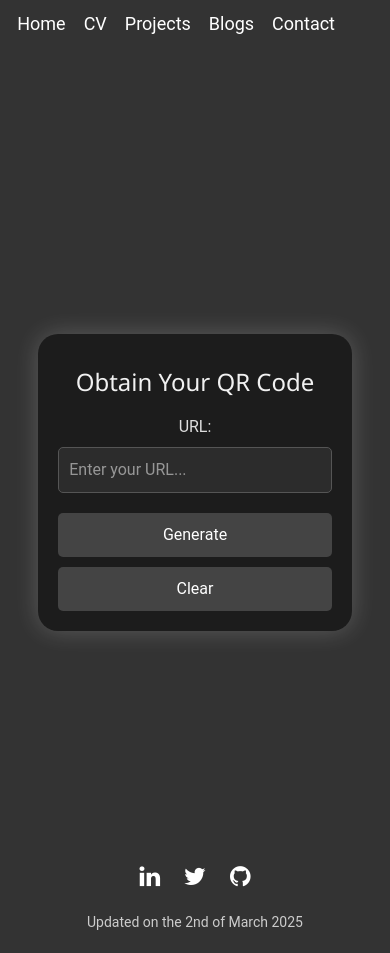
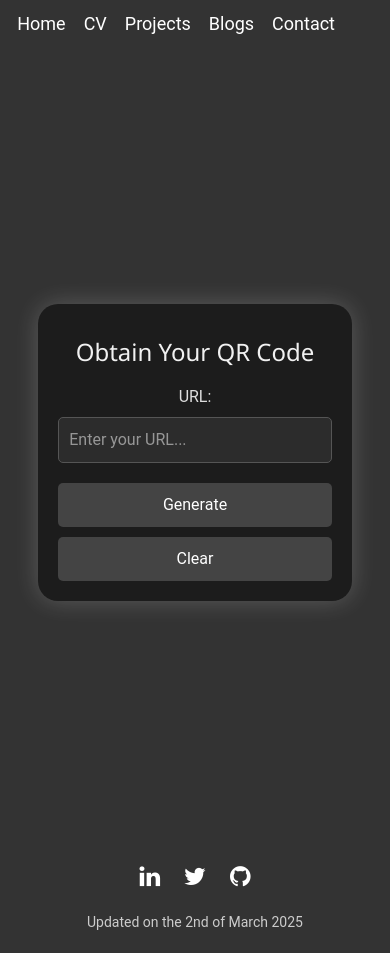
Before and after one commit to Adenrele/Web_Portfolio, a Flask app: page /qrcode in a window 390 px wide. Run offline with Flask 3, Linux system fonts and the light colour scheme; some libraries are stand-ins or nearby versions.

Commit message:
margin top is now 6rem

```diff
--- a/static/css/QR.css
+++ b/static/css/QR.css
@@ -102,7 +102,7 @@
         min-height: 100vh;
         margin-top: 0;
         width: 100%;
-        padding-top: 10rem;
+        padding-top: 6rem;
         justify-content: center; /* Vertically centers content */
         align-items: center; /* Horizontally centers content */
         text-align: center; /* Centers text inside the content */
```
